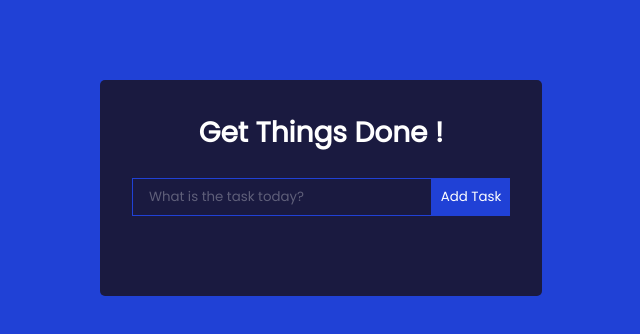
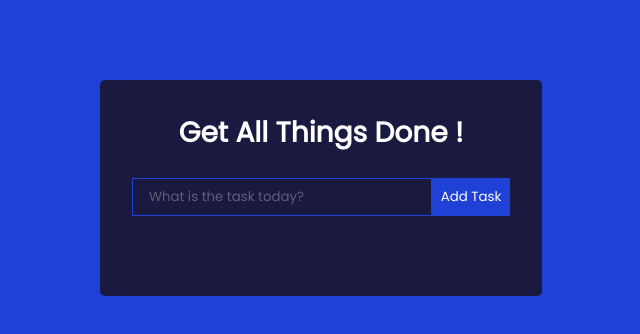
Before and after one commit to hernandez232/tarea_aws, a React (Create React App) app: page / in a window 1280 px wide. Shown: the top 334 px of the page, without its empty margins (319-959 px from the left). Built offline with nearby package versions, Linux system fonts and the light colour scheme.

Commit message:
Modify: TodoWrapper file

```diff
--- a/src/components/TodoWrapper.js
+++ b/src/components/TodoWrapper.js
@@ -42,7 +42,7 @@
 
   return (
     <div className="TodoWrapper">
-      <h1>Get Things Done !</h1>
+      <h1>Get All Things Done !</h1>
       <TodoForm addTodo={addTodo} />
       {/* display todos */}
       {todos.map((todo) =>
```
